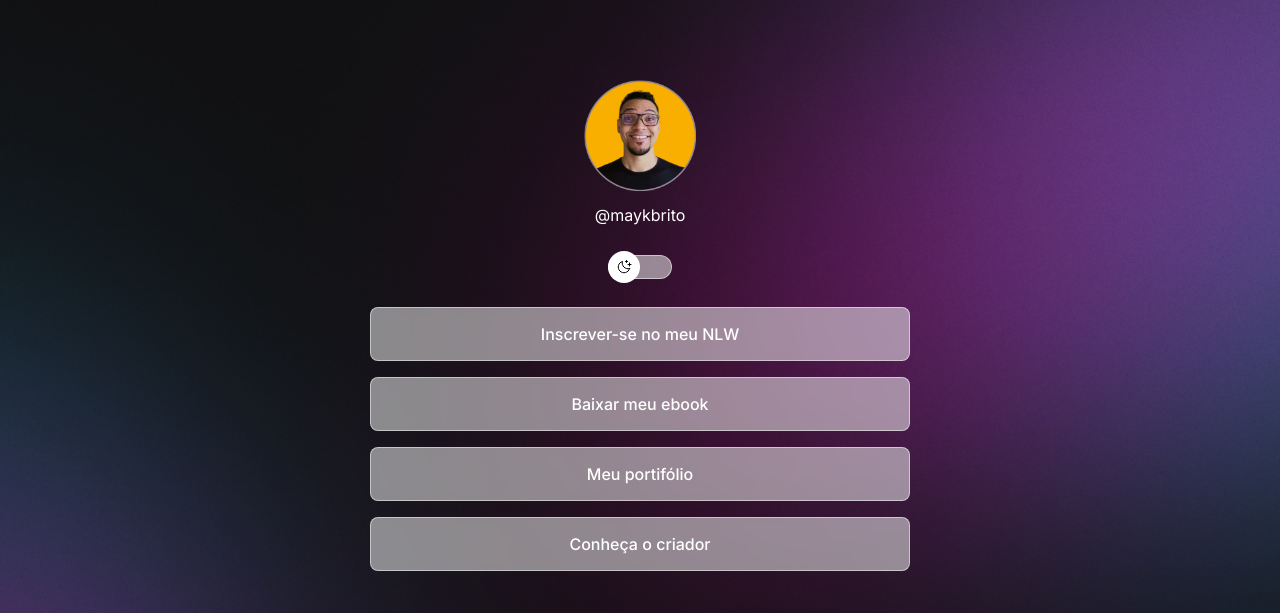
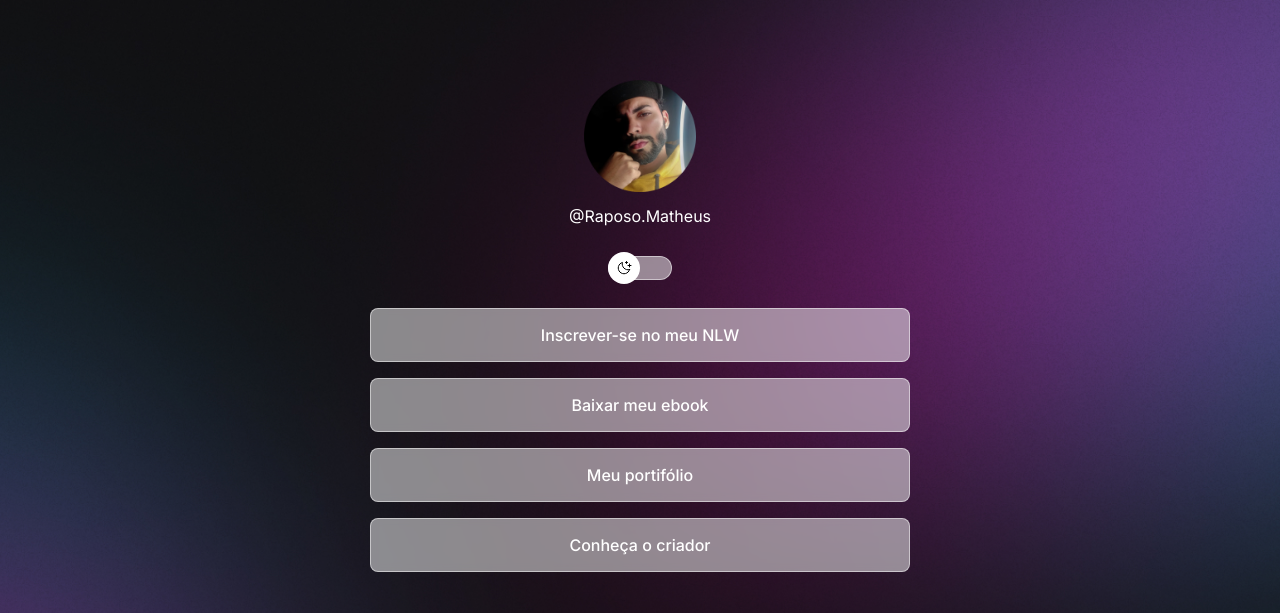
Before and after one commit to matheusraposo19/projeto1, a plain HTML site: page index.html in a window 1280 px wide. Both pictures are taken after a click on the element 640 px from the left and 267 px from the top of the page. Shown: the top 613 px of the page. Drawn offline with nearby package versions, Linux system fonts and the light colour scheme.

Commit message:
changed profile image, script.js togglemode

```diff
--- a/index.html
+++ b/index.html
@@ -16,8 +16,8 @@
 <body>
   <div id="container">
   <div id="profile">
-     <img src="assets/avatar.png" alt="foto do mike brito sorrindo usando oculos e camisa preta barba e fundo amarelo"/>
-  <p>@maykbrito</p>
+     <img src="assets/avatar-light.png" alt="foto do matheus usando oculos"/>
+  <p>@Raposo.Matheus</p>
  </div>
 
    <div id="switch" onclick="togglemode()">
--- a/script.js
+++ b/script.js
@@ -9,7 +9,7 @@ function togglemode() {
     img.setAttribute("src", "./assets/avatar-light.png")
     // se tiver light mode, adicionar a imagem light
   } else {
-    img.setAttribute("src", "./assets/avatar.png")
+    img.setAttribute("src", "./assets/avatar-dark.png")
   }
   // se tiver sem light mode, mater a imagem normal
 }
--- a/style.css
+++ b/style.css
@@ -179,7 +179,7 @@ footer {
   }
 }
 
-/* animation */
+/*animation*/
 @keyframes slide-in {
   from {
     left: 0;
```
Also changed, not shown: assets/avatar-dark.png (added), assets/avatar-light.png, assets/avatar-maik-light.png (added), assets/avatar-maik.png (renamed from assets/avatar.png).
